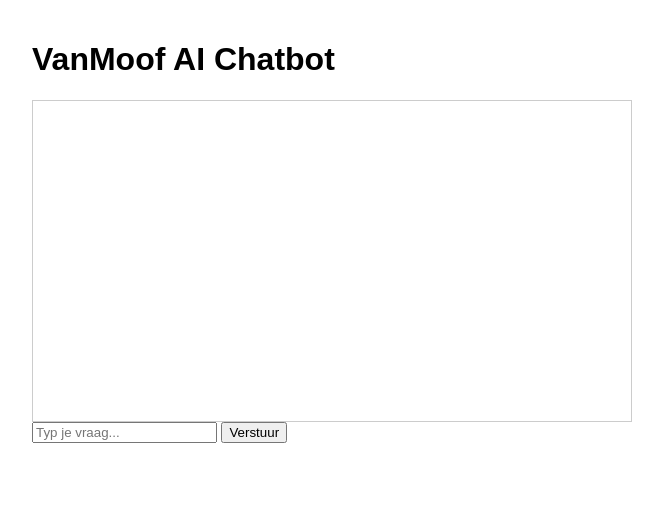
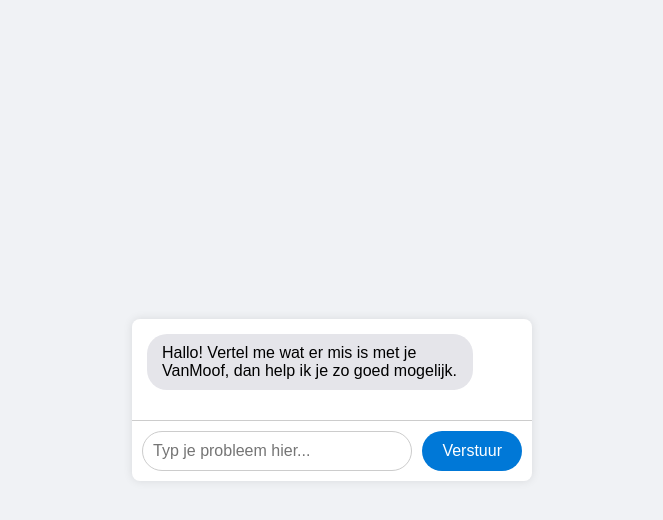
Before and after one commit to fabianetje/vanmoof-ai-chatbot, a plain HTML site: page index.html in a window 1280 px wide. Shown: the whole page, without its empty margins (308-971 px from the left). Drawn offline with Linux system fonts and the light colour scheme.

Commit message:
Update index.html

```diff
--- a/index.html
+++ b/index.html
@@ -2,45 +2,92 @@
 <html lang="nl">
 <head>
 <meta charset="UTF-8" />
-  <title>VanMoof AI Chatbot</title>
+<meta name="viewport" content="width=device-width, initial-scale=1" />
+<title>VanMoof Probleem Chatbot</title>
 <style>
-    body { font-family: Arial, sans-serif; max-width: 600px; margin: auto; padding: 20px; }
-    #chat { border: 1px solid #ccc; padding: 10px; height: 300px; overflow-y: auto; }
-    .message { margin: 10px 0; }
-    .user { text-align: right; color: blue; }
-    .bot { text-align: left; color: green; }
+  body { font-family: Arial, sans-serif; background: #f0f2f5; display: flex; justify-content: center; align-items: center; height: 100vh; margin: 0; }
+  #chat-container { width: 400px; background: white; box-shadow: 0 0 10px rgba(0,0,0,0.1); border-radius: 8px; display: flex; flex-direction: column; }
+  #messages { flex-grow: 1; padding: 15px; overflow-y: auto; border-bottom: 1px solid #ccc; max-height: 500px; }
+  .message { margin-bottom: 15px; }
+  .user { text-align: right; }
+  .user .text { background: #0078d7; color: white; display: inline-block; padding: 10px 15px; border-radius: 20px; max-width: 80%; }
+  .bot .text { background: #e5e5ea; color: black; display: inline-block; padding: 10px 15px; border-radius: 20px; max-width: 80%; }
+  #input-area { display: flex; padding: 10px; }
+  #input { flex-grow: 1; padding: 10px; font-size: 16px; border: 1px solid #ccc; border-radius: 20px; }
+  #send-btn { background: #0078d7; border: none; color: white; padding: 10px 20px; margin-left: 10px; border-radius: 20px; font-size: 16px; cursor: pointer; }
+  #send-btn:hover { background: #005a9e; }
 </style>
 </head>
 <body>
-  <h1>VanMoof AI Chatbot</h1>
-  <div id="chat"></div>
-  <input type="text" id="input" placeholder="Typ je vraag..." />
-  <button onclick="sendMessage()">Verstuur</button>
+
+<div id="chat-container">
+  <div id="messages"></div>
+  <div id="input-area">
+    <input type="text" id="input" placeholder="Typ je probleem hier..." autocomplete="off" />
+    <button id="send-btn">Verstuur</button>
+  </div>
+</div>
 
 <script>
-    const chat = document.getElementById('chat');
-    const input = document.getElementById('input');
+  const faq = [
+    { question: ["rem", "remmen"], answer: "Controleer of de remkabel niet is gebroken en stel de remmen bij." },
+    { question: ["accu", "batterij"], answer: "Laad de accu volledig op en controleer de verbindingen." },
+    { question: ["motor", "trapondersteuning"], answer: "Reset de motorcontroller door de fiets uit en aan te zetten." },
+    { question: ["display"], answer: "Controleer of het display goed vastzit en probeer het opnieuw op te starten." },
+    { question: ["licht"], answer: "Controleer de bedrading van het licht en de zekeringen." },
+    { question: ["fiets start niet", "niet starten"], answer: "Controleer de accu en alle verbindingskabels, en probeer een reset." }
+  ];
 
-    function addMessage(text, className) {
-      const div = document.createElement('div');
-      div.textContent = text;
-      div.className = 'message ' + className;
-      chat.appendChild(div);
-      chat.scrollTop = chat.scrollHeight;
+  const messagesEl = document.getElementById('messages');
+  const inputEl = document.getElementById('input');
+  const sendBtn = document.getElementById('send-btn');
+
+  function addMessage(text, sender) {
+    const msgDiv = document.createElement('div');
+    msgDiv.classList.add('message', sender);
+    const textSpan = document.createElement('span');
+    textSpan.classList.add('text');
+    textSpan.textContent = text;
+    msgDiv.appendChild(textSpan);
+    messagesEl.appendChild(msgDiv);
+    messagesEl.scrollTop = messagesEl.scrollHeight;
   }
 
-    async function sendMessage() {
-      const userText = input.value.trim();
+  function getAnswer(userText) {
+    userText = userText.toLowerCase();
+    for (const item of faq) {
+      for (const keyword of item.question) {
+        if (userText.includes(keyword)) {
+          return item.answer;
+        }
+      }
+    }
+    return "Sorry, dat weet ik niet precies. Kun je het anders proberen of meer details geven?";
+  }
+
+  function sendMessage() {
+    const userText = inputEl.value.trim();
     if (!userText) return;
     addMessage(userText, 'user');
-      input.value = '';
+    inputEl.value = '';
 
-      // TODO: Hier komt je AI logica om antwoord te genereren
-      // Voor nu simuleren we een bot antwoord:
-      let botResponse = "Sorry, ik ben nog niet verbonden met het VanMoof model.";
+    // Simuleer 'denktijd' van AI
+    setTimeout(() => {
+      const botResponse = getAnswer(userText);
+      addMessage(botResponse, 'bot');
+    }, 700);
+  }
 
-      addMessage(botResponse, 'bot');
+  sendBtn.addEventListener('click', sendMessage);
+  inputEl.addEventListener('keypress', (e) => {
+    if (e.key === 'Enter') {
+      sendMessage();
     }
+  });
+
+  // Welkomstbericht
+  addMessage("Hallo! Vertel me wat er mis is met je VanMoof, dan help ik je zo goed mogelijk.", 'bot');
 </script>
+
 </body>
 </html>
```
Lines whose indentation alone changed are shown as unchanged.
